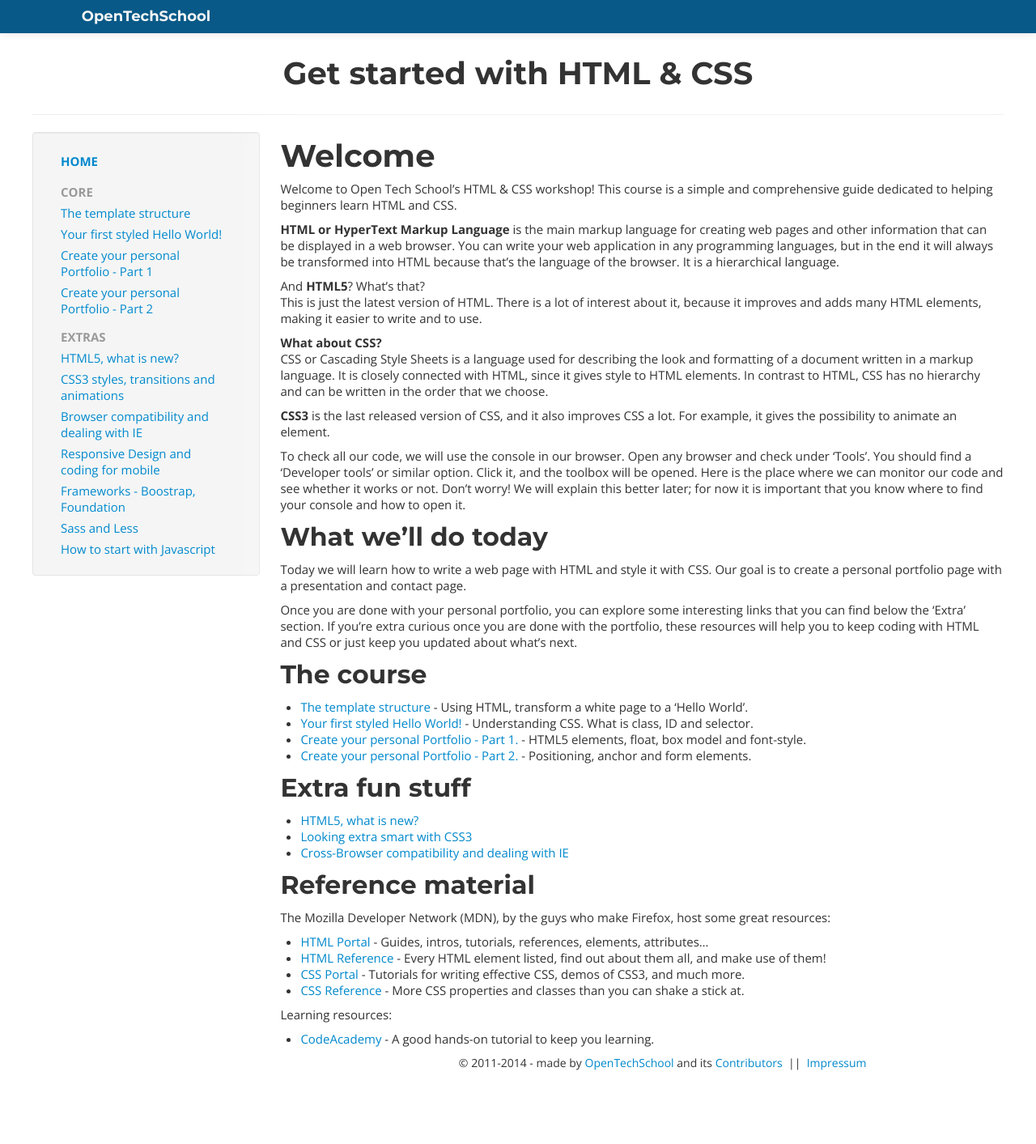
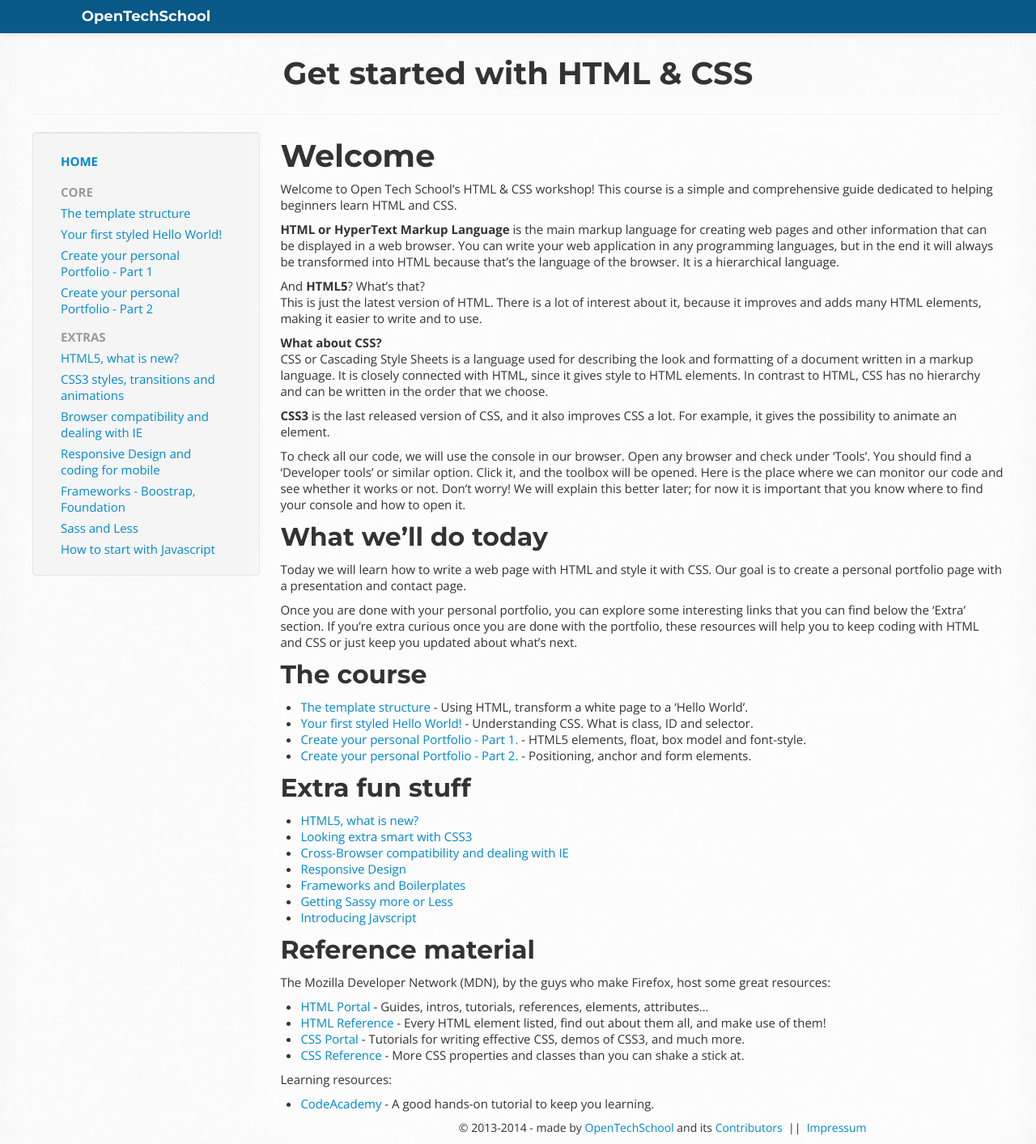
Before and after one commit to OpenTechSchool/html-css-beginners, a Jekyll site: the page built from index.md, in a window 1280 px wide. Shown: the whole page at 81% size. Built offline with Jekyll 4.4.1, drawn with Linux system fonts in a browser that asks for light colours; Markdown is read by kramdown in place of the engine named in the settings; before the commit the page ends 1333 px from its top, so only the background shows below that.

Commit message:
Update links for slashes

```diff
--- a/_layouts/ots.html
+++ b/_layouts/ots.html
@@ -7,12 +7,12 @@
   <title>OpenTechSchool – {{ page.title }}</title>
   <link href="http://fonts.googleapis.com/css?family=Montserrat:400,700|Open+Sans:400italic,400,700" rel="stylesheet" type="text/css">
   <link href="{{site.baseurl}}/bootstrap/css/bootstrap.min.css" rel="stylesheet" media="screen">
-  <link href="{{site.baseurl}}css/zenburn.min.css" rel="stylesheet" media="screen">
+  <link href="{{site.baseurl}}/css/zenburn.min.css" rel="stylesheet" media="screen">
 
-  <link rel="icon" href="{{site.baseurl}}favicon.ico" type="image/png">
+  <link rel="icon" href="{{site.baseurl}}/favicon.ico" type="image/png">
     <style type="text/CSS">
       body {
-        background: url("{{site.baseurl}}images/background.png") #FFF repeat fixed;
+        background: url("{{site.baseurl}}/images/background.png") #FFF repeat fixed;
         font-family: "Open Sans", Helvetica, sans-serif;
       }
 
@@ -22,7 +22,8 @@
 
       code {
         font-size: 15px;
-        font-family: Monaco, Menlo, Consolas, "DejaVu Sans Mono", Inconsolata, "Courier New", monospace;
+        font-family: Monaco, Menlo, Consolas, "DejaVu Sans Mono", Inconsolata,
+        "Courier New", monospace;
       }
 
       .navbar h1 a, .navbar h1 {
@@ -90,6 +91,7 @@
     </div>
 
     <div class="row-fluid">
+
       <div class="span3 well sidebar-nav">
         <ul class="nav nav-list">
           {% for p in site.map %}
@@ -110,14 +112,15 @@
       <div id="main-content" class="span9">
         {{ content }}
       </div>
-      <div id="footer" class="offset3 span9">© 2011-2014 - made by <a href="http://www.opentechschool.org">OpenTechSchool</a> and its <a href="https://github.com/OpenTechSchool/HTML-CSS-beginners/graphs/contributors">Contributors</a>&nbsp;&nbsp;||&nbsp;&nbsp;<a href="http://www.opentechschool.org/imprint.html">Impressum</a>
+
+      <div id="footer" class="offset3 span9">© 2013-2014 - made by <a href="http://www.opentechschool.org">OpenTechSchool</a> and its <a href="https://github.com/OpenTechSchool/html-css-beginners/graphs/contributors">Contributors</a>&nbsp;&nbsp;||&nbsp;&nbsp;<a href="http://www.opentechschool.org/imprint.html">Impressum</a>
       </div>
 
     </div>
 
   </div>
   <script src="http://code.jquery.com/jquery-latest.js"></script>
-  <script src="{{site.baseurl}}bootstrap/js/bootstrap.min.js"></script>
+  <script src="{{site.baseurl}}/bootstrap/js/bootstrap.min.js"></script>
   <script src="http://yandex.st/highlightjs/7.3/highlight.min.js"></script>
   <script>hljs.initHighlightingOnLoad();</script>
 </body>
--- a/index.md
+++ b/index.md
@@ -67,6 +67,10 @@ about what's next.
 * [HTML5, what is new?](extras/HTML5.html)
 * [Looking extra smart with CSS3](extras/CSS3.html)
 * [Cross-Browser compatibility and dealing with IE](extras/compatibility.html)
+* [Responsive Design](extras/responsive.html)
+* [Frameworks and Boilerplates](extras/frameworks.html)
+* [Getting Sassy more or Less](extras/sass-less.html)
+* [Introducing Javscript](extras/javascript.html)
 
 ## Reference material
 
```
